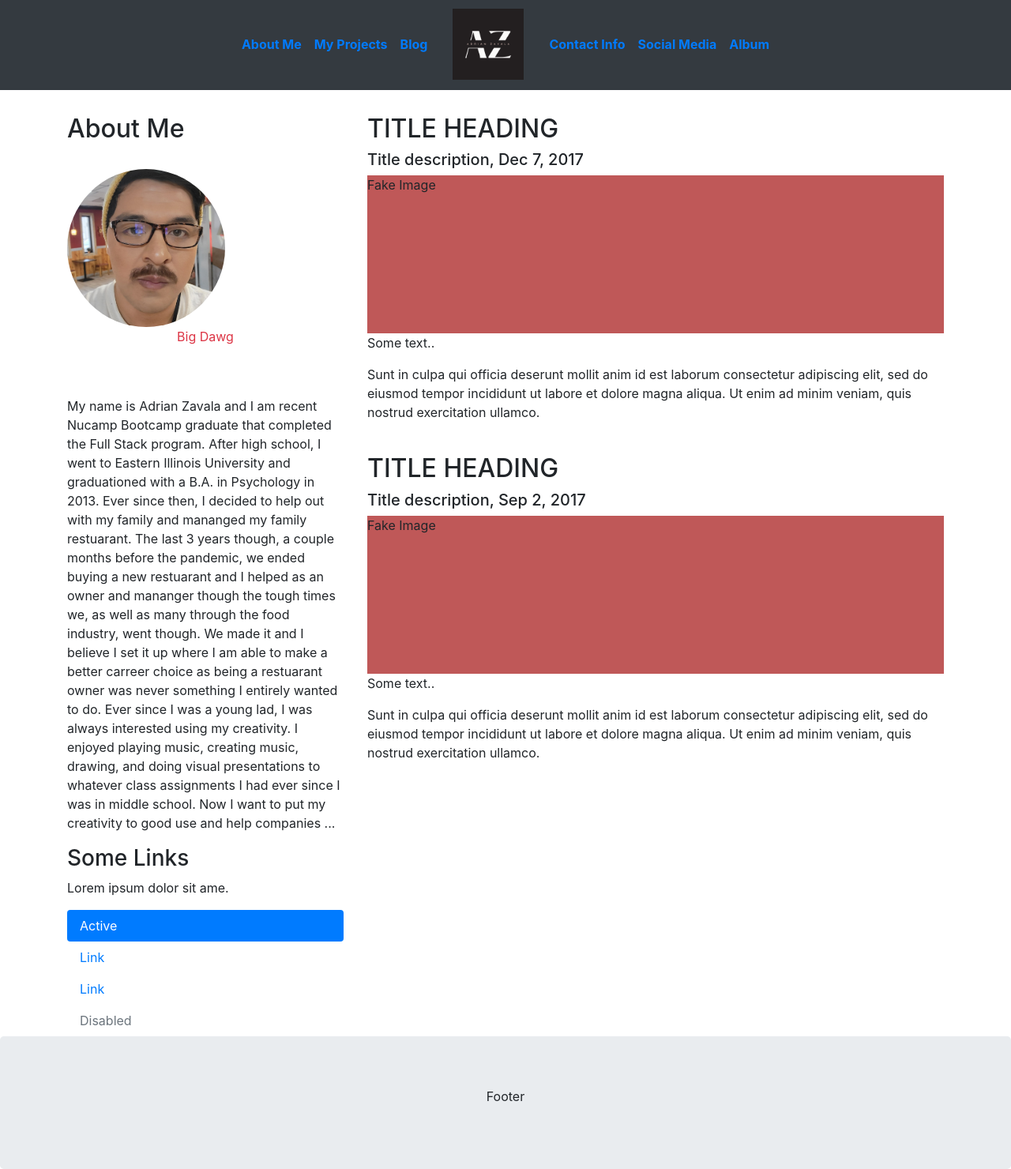
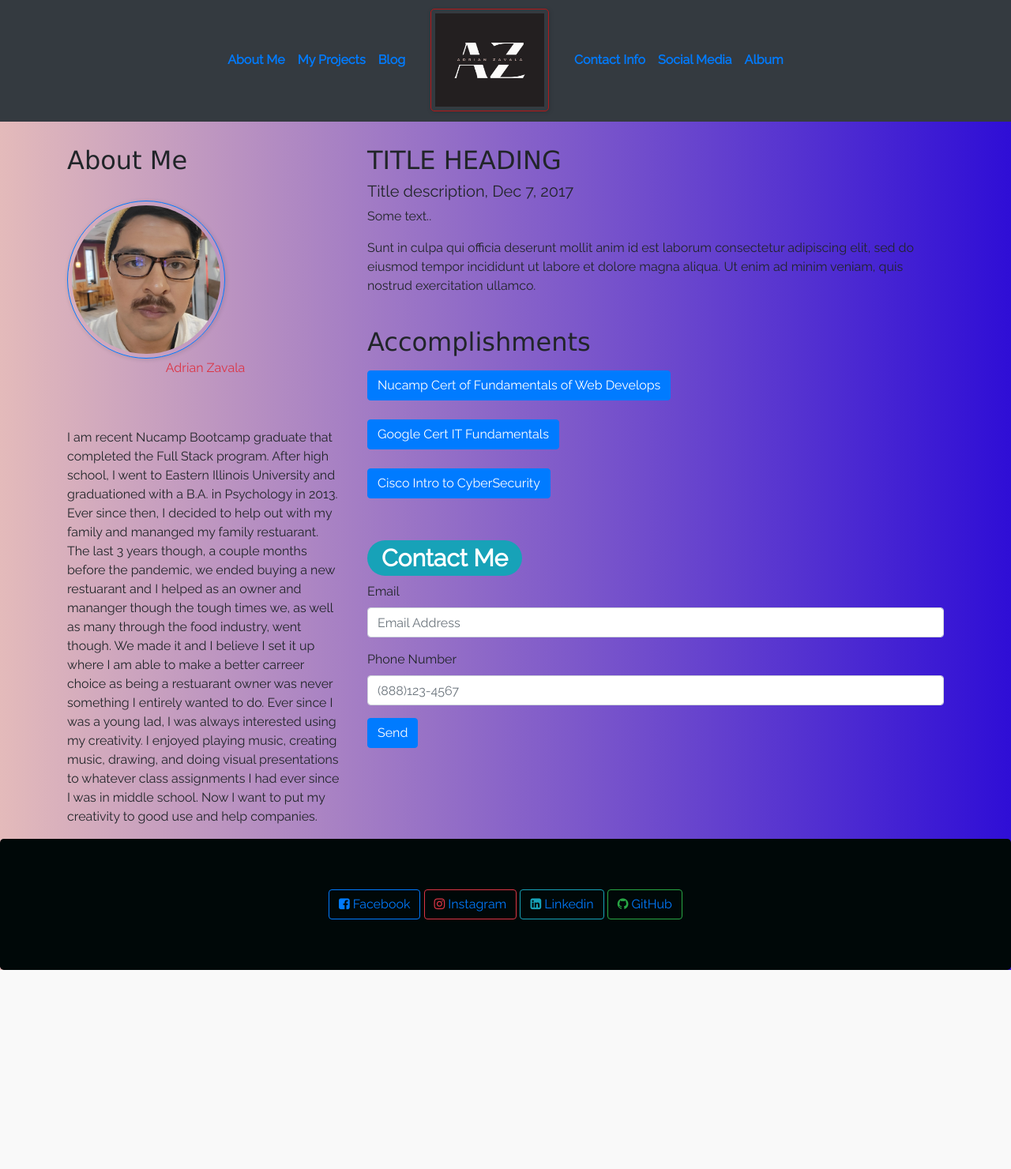
Before and after one commit to zavaladrian/project, a plain HTML site: page index.html in a window 1280 px wide. Shown: the part 352-1832 px from the top of the page at 79% size. After the commit the page ends 1580 px from the top, so only its background shows below. Drawn offline with nearby package versions, Linux system fonts and the light colour scheme.

Commit message:
6/12 project

```diff
--- /dev/null
+++ b/css/styles.css
@@ -0,0 +1,26 @@
+/* Reset default styles */
+
+
+/*new code*/
+
+@import url(https://fonts.googleapis.com/css?family=Raleway);body{background: #f9f9f9;font-size: 16px;font-family: 'Raleway', sans-serif}.container{margin-top: 200px}.title{color: #1a1a1a;text-align: center;margin-bottom: 10px}.content{position: relative;width: 90%;max-width: 400px;margin: auto;overflow: hidden}.content .content-overlay{background: rgba(0,0,0,0.7);position: absolute;height: 99%;width: 100%;left: 0;top: 0;bottom: 0;right: 0;opacity: 0;-webkit-transition: all 0.4s ease-in-out 0s;-moz-transition: all 0.4s ease-in-out 0s;transition: all 0.4s ease-in-out 0s}.content:hover .content-overlay{opacity: 1}.content-image{width: 100%}img{box-shadow: 1px 1px 5px 1px rgba(0, 0, 0, 0.1);border-radius: 5px}.content-details{position: absolute;text-align: center;padding-left: 1em;padding-right: 1em;width: 100%;top: 50%;left: 50%;opacity: 0;-webkit-transform: translate(-50%, -50%);-moz-transform: translate(-50%, -50%);transform: translate(-50%, -50%);-webkit-transition: all 0.3s ease-in-out 0s;-moz-transition: all 0.3s ease-in-out 0s;transition: all 0.3s ease-in-out 0s}.content:hover .content-details{top: 50%;left: 50%;opacity: 1}.content-details h3{color: #fff;font-weight: 500;letter-spacing: 0.15em;margin-bottom: 0.5em;text-transform: uppercase}.content-details p{color: #fff;font-size: 0.8em}.fadeIn-bottom{top: 80%}
+
+/*Background*/
+
+body {
+	background-image: linear-gradient(to right, rgba(204, 116, 116, 0.47), rgb(47, 14, 214));
+	;
+  }
+
+  img {
+	border: 1px solid #b51818;
+	border-radius: px;
+	padding: 5px;
+	width: 150px;
+  }
+
+
+h2 {
+font-family: 'Lucida Sans', 'Lucida Sans Regular', 'Lucida Grande', 'Lucida Sans Unicode', Geneva, Verdana, sans-serif;
+font-style: initial;
+  }
--- a/index.html
+++ b/index.html
@@ -4,17 +4,14 @@
   <title>Adrian Zavala Portfolio</title>
   <meta charset="utf-8">
   <meta name="viewport" content="width=device-width, initial-scale=1">
+
+
   <link rel="stylesheet" href="https://cdn.jsdelivr.net/npm/bootstrap@4.6.2/dist/css/bootstrap.min.css">
   <script src="https://cdn.jsdelivr.net/npm/jquery@3.6.4/dist/jquery.slim.min.js"></script>
   <script src="https://cdn.jsdelivr.net/npm/popper.js@1.16.1/dist/umd/popper.min.js"></script>
   <script src="https://cdn.jsdelivr.net/npm/bootstrap@4.6.2/dist/js/bootstrap.bundle.min.js"></script>
+  <link rel="stylesheet" href="css\styles.css">
 
-  <style>
-  .fakeimg {
-    height: 200px;
-    background: #bf5858;
-  }
-  </style>
 
 </head>
 <body>
@@ -22,14 +19,14 @@
 <!-- Jumbotron -->
 <div class="p-5 text-center bg-image rounded-4" style="
     background-image: url('https://as1.ftcdn.net/v2/jpg/00/35/35/40/1000_F_35354022_kVyRIi42r1EReIdrVQ7iXANMZ3zeDNio.jpg');
-    height: 350px;
+    height: 350px; background-size:cover;
   ">
   <div class="mask" style="background-color: rgba(0, 0, 0, 0.6);">
     <div class="d-flex justify-content-center align-items-center h-100">
       <div class="text-white">
         <h1 class="mb-3">Adrian Zavala</h1>
         <h4 class="mb-3">Web Developer</h4>
-        <a class="btn btn-outline-light btn-lg" href="#!" role="button">Resume</a>
+        <a class="btn btn-outline-light btn-lg" href="certs\fakeresume.pdf" role="button">Resume</a>
       </div>
     </div>
   </div>
@@ -37,9 +34,9 @@
 <!-- Jumbotron -->
 
 <!--Navbar-->
-<nav class="navbar navbar-expand-lg bg-dark">
+<nav class="navbar navbar-expand bg-dark">
 
-  <div class="container">
+
 
    <!-- Collapse button -->
    <button class="navbar-toggler" type="button" data-toggle="collapse" data-target="#basicExampleNav" aria-controls="basicExampleNav"
@@ -67,7 +64,7 @@
 
      <!-- Navbar brand -->
      <a class="navbar-brand px-lg-4 mr-0" href="#">
-      <img src="img\AZ2.png" height="90" alt="">
+      <img src="img\AZ2.png" height="130" alt="">
      </a>
 
      <!-- Links -->
@@ -100,54 +97,159 @@
 
 
         <div class="caption"><p class="text-danger text-center text" id="dawg">
-     Big Dawg</p>
+     Adrian Zavala</p>
       </div>
       <br> <br>
       </div>
-      <p>My name is Adrian Zavala and I am recent Nucamp Bootcamp graduate that completed the Full Stack program. After high school, I went to Eastern Illinois University and graduationed with a B.A. in Psychology in 2013. Ever since then, I decided to help out with my family and mananged my family restuarant. The last 3 years though, a couple months before the pandemic, we ended buying a new restuarant and I helped as an owner and mananger though the tough times we, as well as many through the food industry, went though. We made it and I believe I set it up where I am able to make a better carreer choice as being a restuarant owner was never something I entirely wanted to do. Ever since I was a young lad, I was always interested using my creativity. I enjoyed playing music, creating music, drawing, and doing visual presentations to whatever class assignments I had ever since I was in middle school. Now I want to put my creativity to good use and help companies ...</p>
+      <p> I am recent Nucamp Bootcamp graduate that completed the Full Stack program. After high school, I went to Eastern Illinois University and graduationed with a B.A. in Psychology in 2013. Ever since then, I decided to help out with my family and mananged my family restuarant. The last 3 years though, a couple months before the pandemic, we ended buying a new restuarant and I helped as an owner and mananger though the tough times we, as well as many through the food industry, went though. We made it and I believe I set it up where I am able to make a better carreer choice as being a restuarant owner was never something I entirely wanted to do. Ever since I was a young lad, I was always interested using my creativity. I enjoyed playing music, creating music, drawing, and doing visual presentations to whatever class assignments I had ever since I was in middle school. Now I want to put my creativity to good use and help companies.</p>
 
 
 
-      <h3>Some Links</h3>
-      <p>Lorem ipsum dolor sit ame.</p>
+
+    </div>
 
 
-      <ul class="nav nav-pills flex-column">
-        <li class="nav-item">
-          <a class="nav-link active" href="#">Active</a>
-        </li>
-        <li class="nav-item">
-          <a class="nav-link" href="#">Link</a>
-        </li>
-        <li class="nav-item">
-          <a class="nav-link" href="#">Link</a>
-        </li>
-        <li class="nav-item">
-          <a class="nav-link disabled" href="#">Disabled</a>
-        </li>
-      </ul>
-      <hr class="d-sm-none">
-    </div>
+<!--Right Side-->
+
     <div class="col-sm-8">
       <h2>TITLE HEADING</h2>
       <h5>Title description, Dec 7, 2017</h5>
-      <div class="fakeimg">Fake Image</div>
+
       <p>Some text..</p>
       <p>Sunt in culpa qui officia deserunt mollit anim id est laborum consectetur adipiscing elit, sed do eiusmod tempor incididunt ut labore et dolore magna aliqua. Ut enim ad minim veniam, quis nostrud exercitation ullamco.</p>
       <br>
-      <h2>TITLE HEADING</h2>
-      <h5>Title description, Sep 2, 2017</h5>
-      <div class="fakeimg">Fake Image</div>
-      <p>Some text..</p>
-      <p>Sunt in culpa qui officia deserunt mollit anim id est laborum consectetur adipiscing elit, sed do eiusmod tempor incididunt ut labore et dolore magna aliqua. Ut enim ad minim veniam, quis nostrud exercitation ullamco.</p>
-    </div>
+
+      <!--Modals of Certs-->
+
+      <h2>Accomplishments</h2>
+      <p></p>
+
+      <!--Modals buttons 1-->
+        <button type="button" class="btn btn-primary" data-toggle="modal" data-target="#myModal">
+        Nucamp Cert of Fundamentals of Web Develops
+        </button>
+
+        <!-- The Modal -->
+      <div class="modal" id="myModal">
+        <div class="modal-dialog">
+          <div class="modal-content">
+
+      <!-- Modal Header -->
+            <div class="modal-header">
+              <h4 class="modal-title">Nucamp Certificate of Fundamentals of Web Development</h4>
+              <button type="button" class="close" data-dismiss="modal">&times;</button>
+            </div>
+
+      <!-- Modal body -->
+      <embed src="certs/webDev.pdf"
+      frameborder="0" width="100%" height="700px">
+
+      <!-- Modal footer -->
+            <div class="modal-footer">
+              <button type="button" class="btn btn-danger" data-dismiss="modal">Close</button>
+            </div>
+
+          </div>
+        </div>
+      </div>
+<br>
+<br>
+      <!--Modals buttons 2-->
+      <button type="button" class="btn btn-primary" data-toggle="modal" data-target="#myModal2">
+        Google Cert IT Fundamentals
+        </button>
+
+        <!-- The Modal -->
+      <div class="modal" id="myModal2">
+        <div class="modal-dialog">
+          <div class="modal-content">
+
+      <!-- Modal Header -->
+            <div class="modal-header">
+              <h4 class="modal-title">Intro to CyberSecurity</h4>
+              <button type="button" class="close" data-dismiss="modal">&times;</button>
+            </div>
+
+      <!-- Modal body -->
+      <embed src="certs\itFund.pdf"
+      frameborder="0" width="100%" height="500px">
+
+      <!-- Modal footer -->
+            <div class="modal-footer">
+              <button type="button" class="btn btn-danger" data-dismiss="modal">Close</button>
+            </div>
+
+          </div>
+        </div>
+      </div>
+<br>
+<br>
+         <!--Modals buttons 3-->
+         <button type="button" class="btn btn-primary" data-toggle="modal" data-target="#myModal3">
+           Cisco Intro to CyberSecurity
+          </button>
+
+          <!-- The Modal -->
+        <div class="modal" id="myModal3">
+          <div class="modal-dialog">
+            <div class="modal-content">
+
+        <!-- Modal Header -->
+              <div class="modal-header">
+                <h4 class="modal-title">Cisco Intro to CyberSecurity</h4>
+                <button type="button" class="close" data-dismiss="modal">&times;</button>
+              </div>
+
+        <!-- Modal body -->
+        <embed src="certs/cyber.pdf"
+        frameborder="0" width="100%" height="500px">
+
+        <!-- Modal footer -->
+              <div class="modal-footer">
+                <button type="button" class="btn btn-danger" data-dismiss="modal">Close</button>
+              </div>
+
+            </div>
+          </div>
+        </div>
+        <br>
+        <br>
+        <br>
+
+        <h1><span class="badge badge-pill badge-info">Contact Me</span></h1>
+
+        <form>
+          <div class="form-group">
+            <label for="inputEmail">Email</label>
+            <input type="email" class="form-control" id="inputEmail" placeholder="Email Address">
+          </div>
+          <div class="form-group">
+            <label for="inputPhone">Phone Number</label>
+            <input type="tel" class="form-control" id="inputPhone" placeholder="(888)123-4567">
+          </div>
+          <button type="submit" class="btn btn-primary">Send</button>
+        </form>
+
+
+      </div>
   </div>
 </div>
 
-<div class="jumbotron text-center" style="margin-bottom:0">
-  <p>Footer</p>
+<!--Footer-->
+<div class="jumbotron text-center" style="margin-bottom:0; background-color: rgb(0, 8, 8); " >
+
+    <div class="btn btn-outline-primary"><i class="fa fa-facebook-square" aria-hidden="true"></i> <a href="www.facebook.com/zavaladrian">Facebook</a></div>
+
+
+    <div class="btn btn-outline-danger"><i class="fa fa-instagram" aria-hidden="true"></i> <a href="www.instagram.com/zavaladrian">Instagram</a></div>
+
+    <div class="btn btn-outline-info"><i class="fa fa-linkedin-square" aria-hidden="true"></i> <a href="www.linkedin.com/zavaladrian">Linkedin</a></div>
+
+    <div class="btn btn-outline-success"><i class="fa fa-github" aria-hidden="true"></i> <a href="https://github.com/zavaladrian">GitHub</a></div>
+
+  </div>
 </div>
-
+</div>
 </body>
 </html>
 
```
Also changed, not shown: js/scripts.js (+21 -0 lines), pets/IMG_1114.jpg (added), pets/IMG_1184.jpg (added), pets/image5.jpeg (added), 11 other files.
